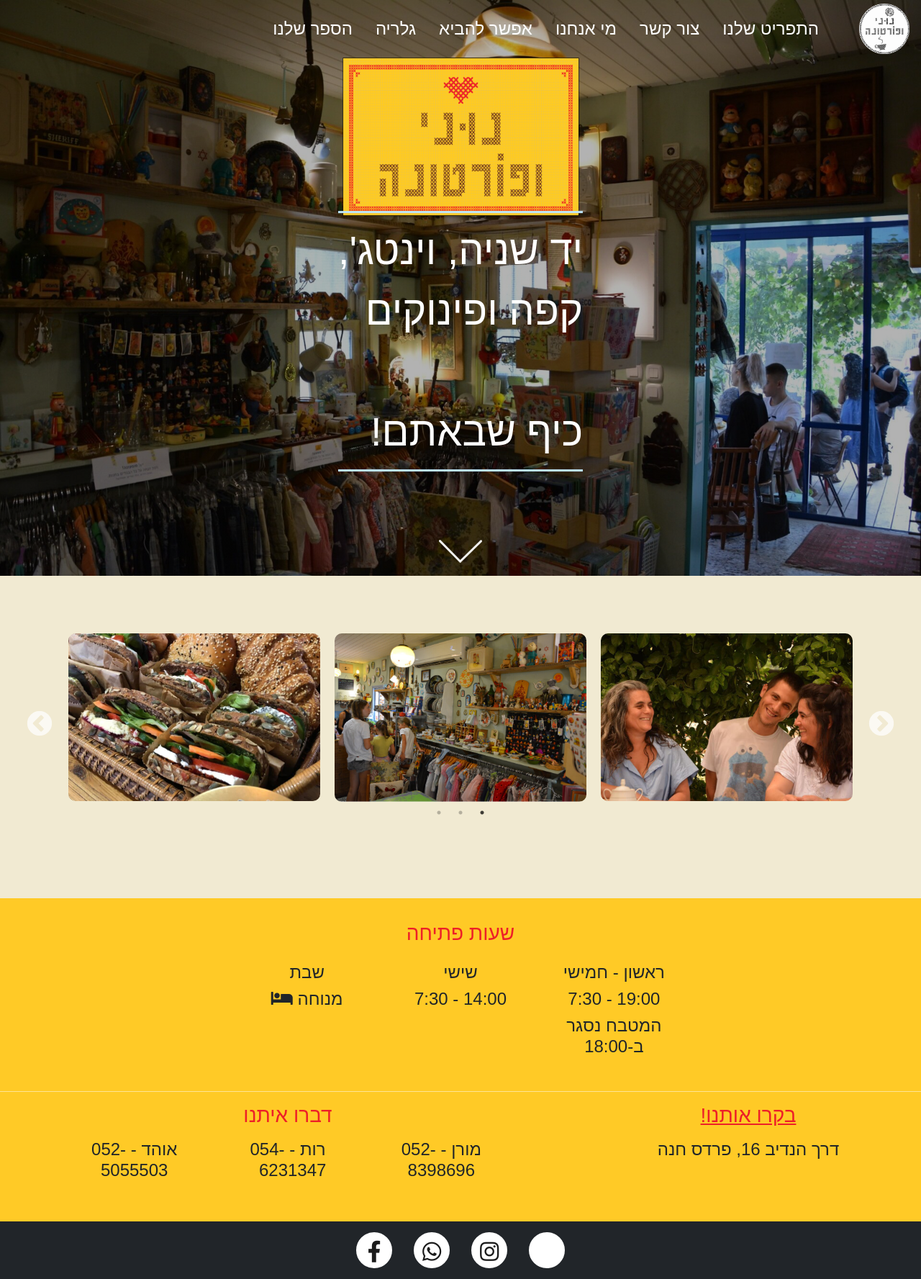
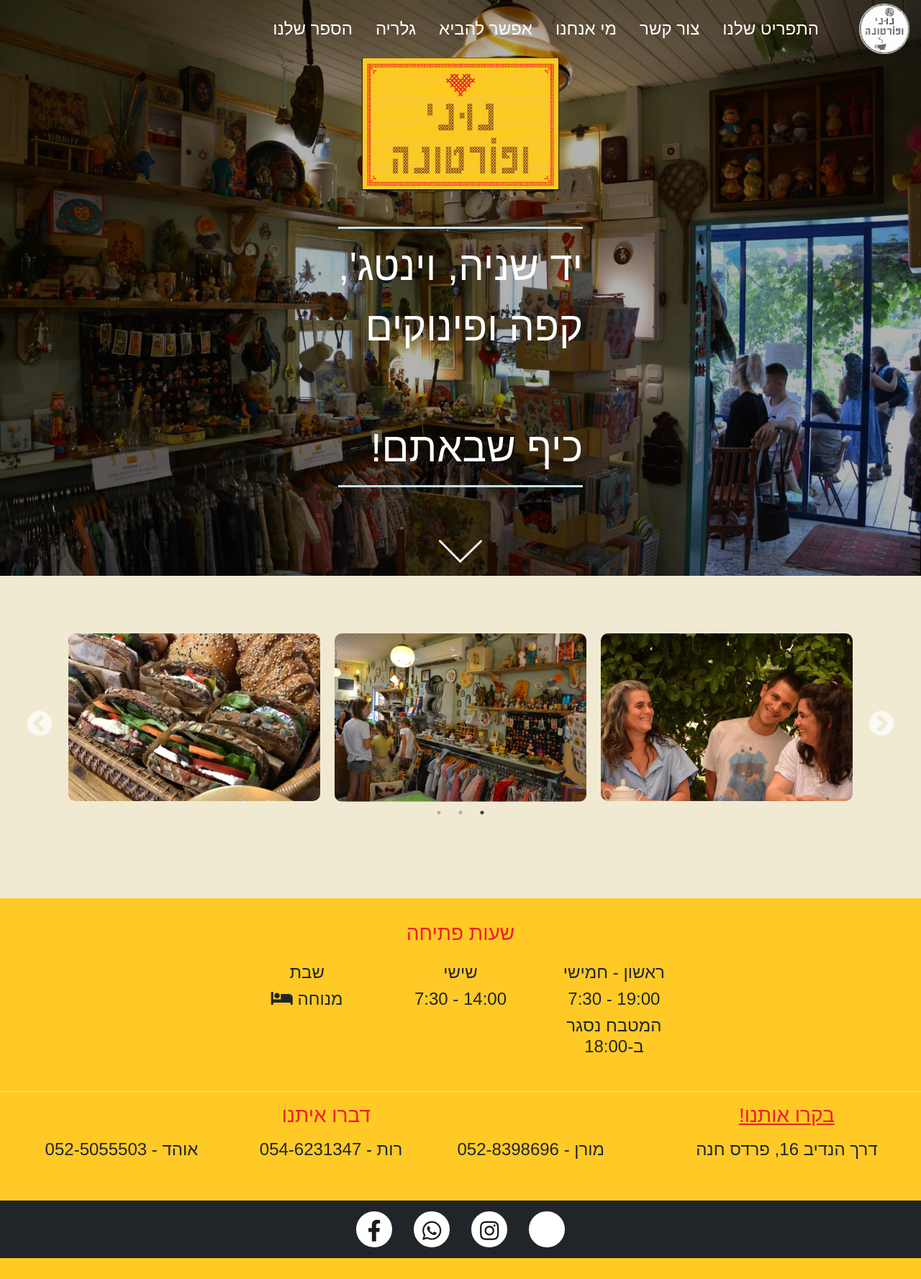
Before and after one commit to Orisil1809/Ohad-s-site, a PHP site: page /home.html in a window 1280 px wide. Shown: the whole page at 72% size. After the commit the page ends 1748 px from the top, so only its background shows below. Run offline with PHP 8.4, Linux system fonts and the light colour scheme; some libraries are stand-ins or nearby versions; some web fonts are replaced.

Commit message:
Add changes to home page footer layout - responsive fix

```diff
--- a/home.html
+++ b/home.html
@@ -159,18 +159,18 @@
                 <h3 class="text-center pt-3 footer-title">שעות פתיחה</h3>
                 <div id="hours_row" class="row justify-content-center align-items-center mt-4">
 
-                    <div class="col-lg-2 col-md-6 text-center">
+                    <div class="col-xl-2 col-md-6 text-center">
                         <h4>ראשון - חמישי</h4>
                         <h4>19:00 - 7:30</h4>
                         <h4>המטבח נסגר ב-18:00</h4>
                         <br>
                     </div>
-                    <div class="col-lg-2 col-md-6 text-center align-self-start">
+                    <div class="col-xl-2 col-md-6 text-center align-self-start">
                         <h4>שישי</h4>
                         <h4>14:00 - 7:30</h4>
                         <br>
                     </div>
-                    <div class="col-lg-2 col-md-6 text-center align-self-start">
+                    <div class="col-xl-2 col-md-6 text-center align-self-start">
                         <h4>שבת</h4>
                         <h4>מנוחה <i class="fas fa-bed"></i></h4>
                     </div>
@@ -184,18 +184,17 @@
                     <div class="horizontal_line d-inline d-lg-none">
                     </div>
 
-                    <div class="col-lg-6 mt-3 mt-lg-0 order-lg-3">
+                    <div class="col-lg-8 col-md-6-5 mt-3 mt-lg-0 order-lg-3">
                         <h3 class="footer-title">דברו איתנו</h3>
                         <div class="row justify-content-center align-items-center mt-3">
-                            <div class="col-lg-4 mb-2 mb-lg-0">
+                            <div class="col-xl-4 mb-2 mb-lg-0">
                                 <!-- <h4>מורן - 052-8398696</h4> -->
-                                <h4>מורן - <br id="phone-space">
-                                052-8398696</h4>
+                                <h4>מורן - 052-8398696</h4>
                             </div>
-                            <div class="col-lg-4 mb-2 mb-lg-0">
+                            <div class="col-xl-4 mb-2 mb-lg-0">
                                 <h4>רות   - 054-6231347 &nbsp</h4>
                             </div>
-                            <div class="col-lg-4">
+                            <div class="col-xl-4">
                                 <h4>אוהד - 052-5055503</h4>
                             </div>
                         </div>
--- a/stylesheets/app.css
+++ b/stylesheets/app.css
@@ -419,16 +419,16 @@ color: #4b2807 !important;
 
 #home-logo{
 
-  width: 30%;
-  height: 30%;
+  width: 25%;
+  height: 25%;
   padding-top: 10vh;
 }
 
 #home-text{
   position: absolute;
-  top: 45%;
+  top: 50%;
   left: 50%;
-  transform: translate(-50%, -45%);
+  transform: translate(-50%, -50%);
   color: white;
   font-size: 3.5rem;
   line-height: 1.5;
@@ -780,3 +780,10 @@ hr{
     display: block;
   }
 }
+
+@media(min-width: 1400px) {
+  .col-md-6-5 {
+    flex: 0 0 54.16667% !important;
+    max-width: 54.16667% !important;
+   }
+}
```
